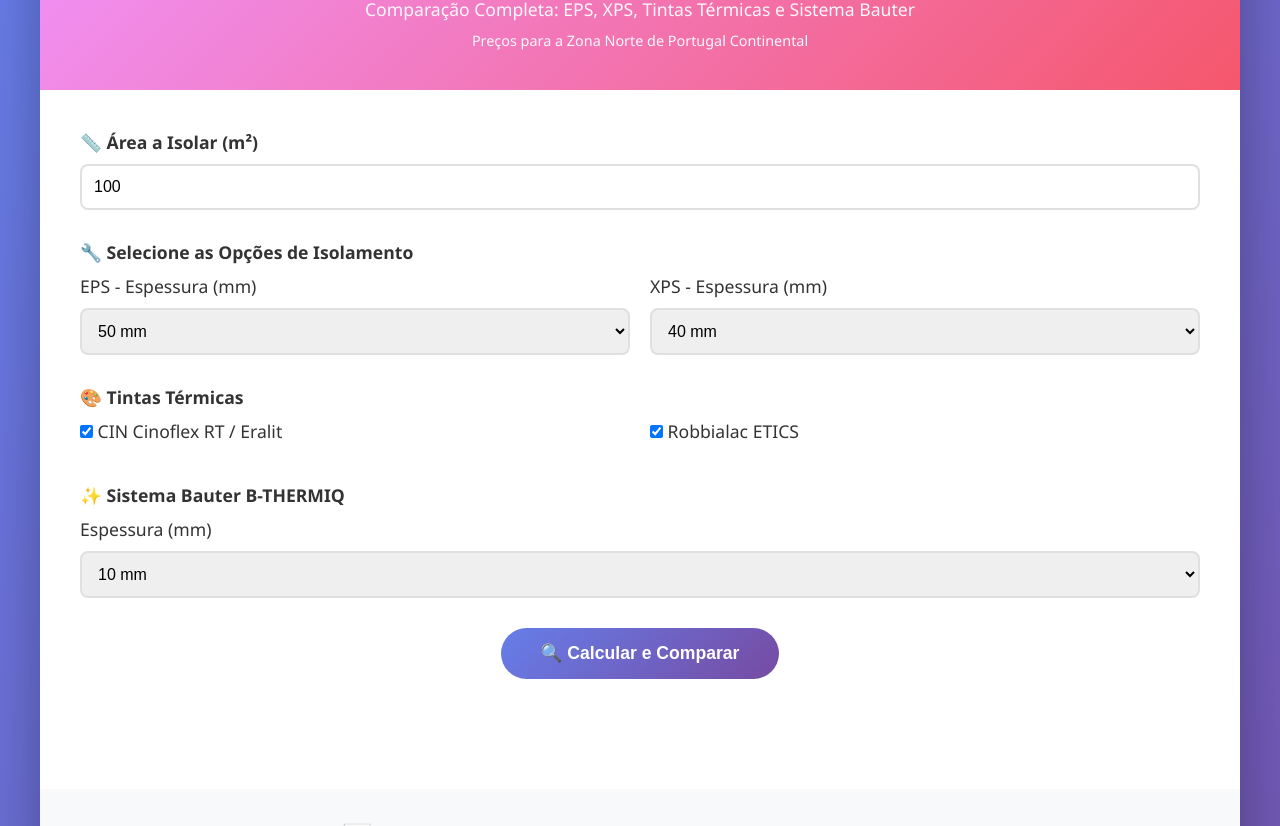
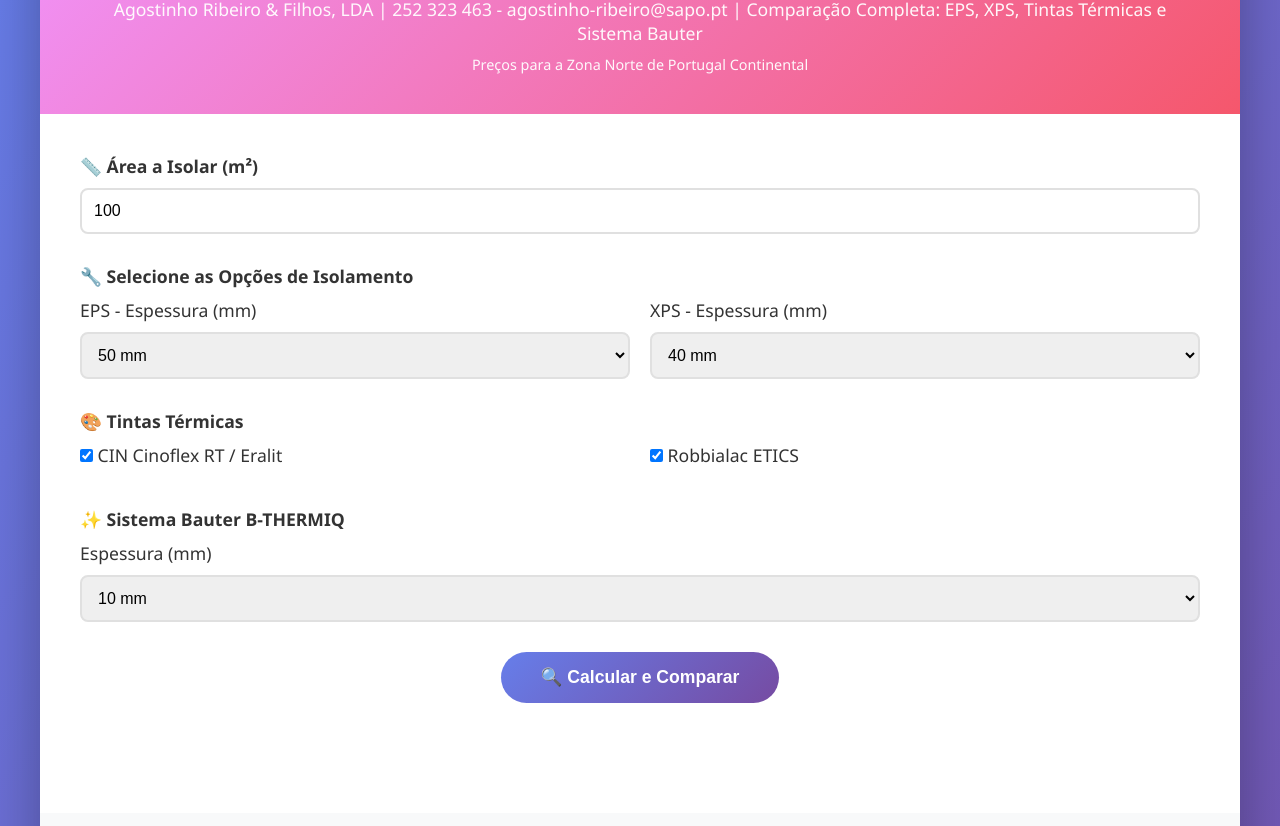
Before and after one commit to RLeugim/Isolamentos_Termicos-Norte_PT, a plain HTML site: page index.html in a window 1280 px wide. Shown: the part 128-954 px from the top of the page. Drawn offline with Linux system fonts and the light colour scheme.

Commit message:
Update header paragraph with contact information

```diff
--- a/index.html
+++ b/index.html
@@ -258,7 +258,7 @@
     <div class="container">
         <div class="header">
             <h1>🏠 Calculadora de Isolamento Térmico</h1>
-            <p>Comparação Completa: EPS, XPS, Tintas Térmicas e Sistema Bauter</p>
+            <p> Agostinho Ribeiro & Filhos, LDA | 252 323 463 - agostinho-ribeiro@sapo.pt | Comparação Completa: EPS, XPS, Tintas Térmicas e Sistema Bauter</p>
             <p style="font-size: 0.9em; margin-top: 10px;">Preços para a Zona Norte de Portugal Continental</p>
         </div>
 
```
